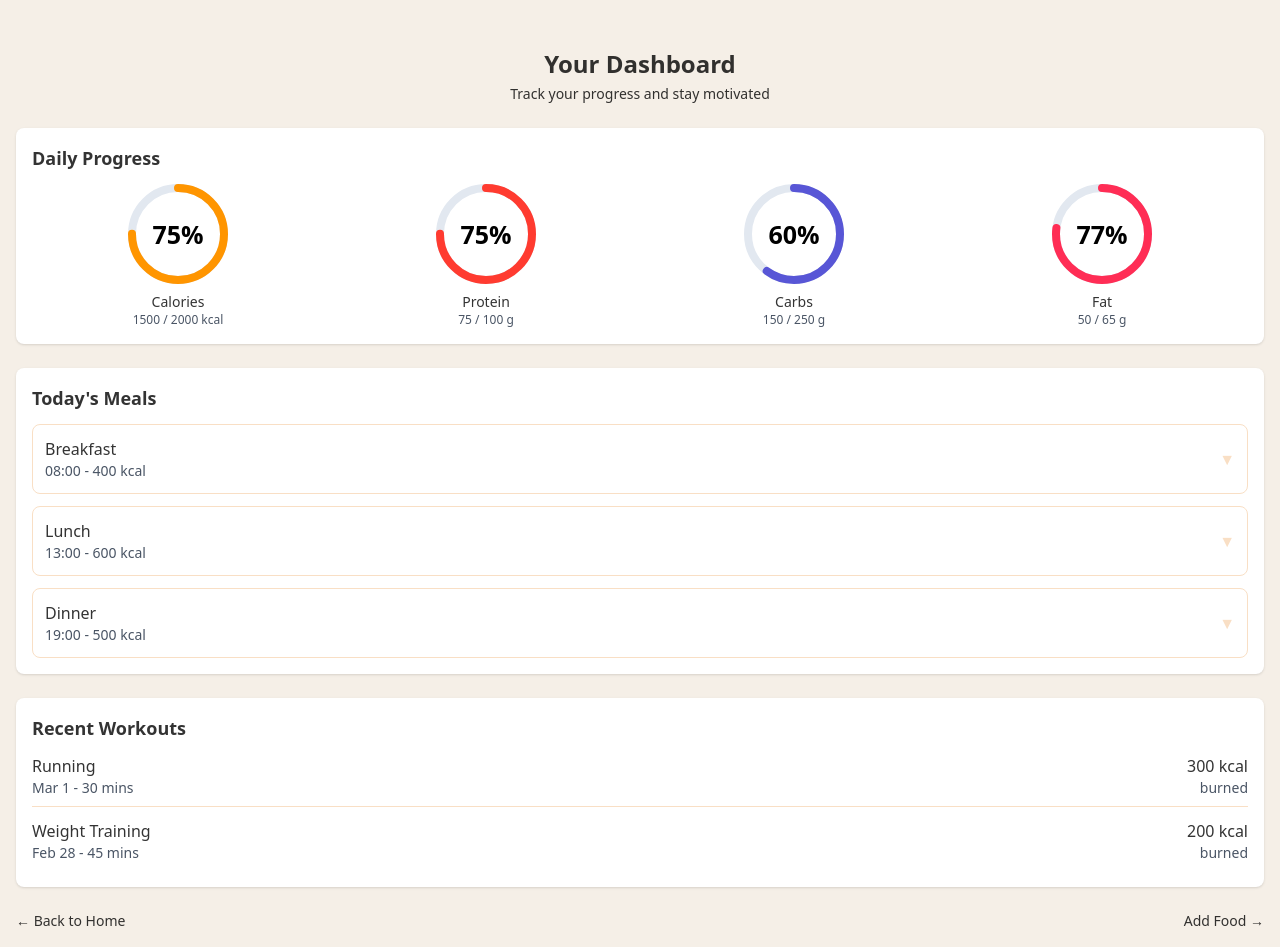
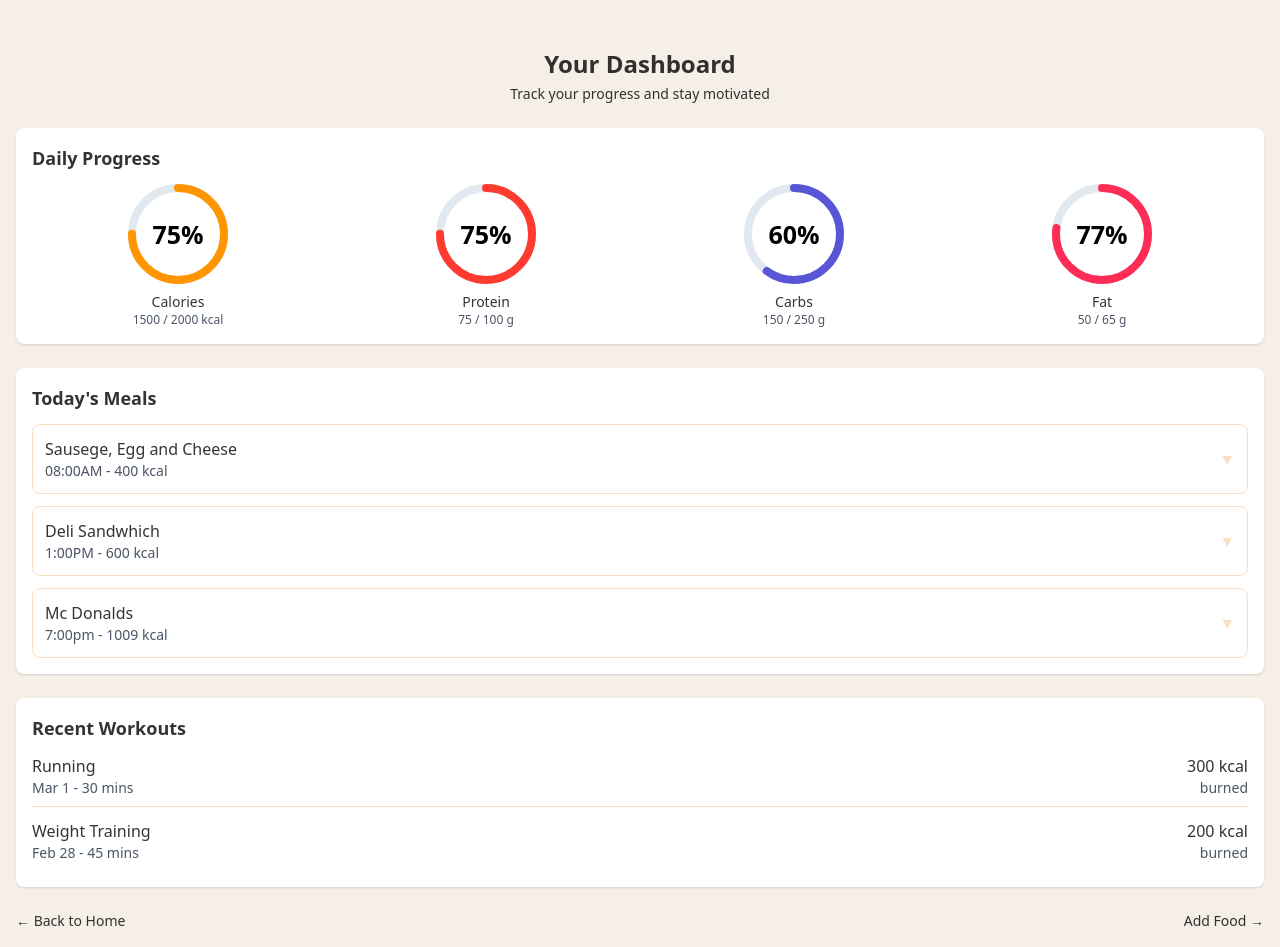
Before and after one commit to hjrose29/HenHacks-2025, a SvelteKit app in the folder frontend/: page /breakdown in a window 1280 px wide. Built offline with nearby package versions, Linux system fonts and the light colour scheme.

Commit message:
frontend update

```diff
--- a/frontend/src/routes/breakdown/+page.svelte
+++ b/frontend/src/routes/breakdown/+page.svelte
@@ -3,41 +3,6 @@
 	import ProgressRing from '$lib/Components/ProgressRing.svelte';
 
 	// Types for our data
-	type Nutrient = {
-		current: number;
-		goal: number;
-	};
-
-	type Meal = {
-		id: string;
-		name: string;
-		time: string;
-		calories: number;
-		protein: number;
-		carbs: number;
-		fat: number;
-	};
-
-	type Workout = {
-		id: string;
-		type: string;
-		duration: number;
-		caloriesBurned: number;
-		date: string;
-	};
-
-	type DailyStats = {
-		calories: Nutrient;
-		protein: Nutrient;
-		carbs: Nutrient;
-		fat: Nutrient;
-	};
-
-	type UserData = {
-		dailyStats: DailyStats;
-		meals: Meal[];
-		recentWorkouts: Workout[];
-	};
 
 	// Mock data (replace with actual data fetching in a real app)
 	let userData: UserData = {
@@ -48,9 +13,33 @@
 			fat: { current: 50, goal: 65 }
 		},
 		meals: [
-			{ id: '1', name: 'Breakfast', time: '08:00', calories: 400, protein: 20, carbs: 50, fat: 15 },
-			{ id: '2', name: 'Lunch', time: '13:00', calories: 600, protein: 30, carbs: 70, fat: 20 },
-			{ id: '3', name: 'Dinner', time: '19:00', calories: 500, protein: 25, carbs: 30, fat: 15 }
+			{
+				id: '1',
+				name: 'Sausege, Egg and Cheese',
+				time: '08:00AM',
+				calories: 400,
+				protein: 20,
+				carbs: 50,
+				fat: 15
+			},
+			{
+				id: '2',
+				name: 'Deli Sandwhich',
+				time: '1:00PM',
+				calories: 600,
+				protein: 30,
+				carbs: 70,
+				fat: 20
+			},
+			{
+				id: '3',
+				name: 'Mc Donalds',
+				time: '7:00pm',
+				calories: 1009,
+				protein: 3,
+				carbs: 30,
+				fat: 15
+			}
 		],
 		recentWorkouts: [
 			{ id: '1', type: 'Running', duration: 30, caloriesBurned: 300, date: '2025-03-01' },
```
